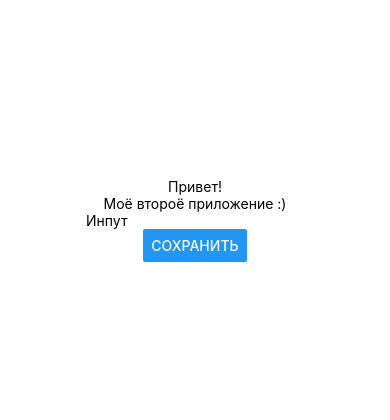
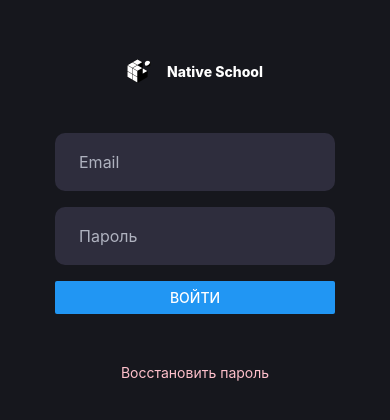
Before and after one commit to d-matern/course-expo-app, a React Native app: screen / in a window 390 px wide. Shown: the part 202-622 px from the top of the page. Built offline with nearby package versions, Linux system fonts and the light colour scheme.

Commit message:
feature: input component, login layout

```diff
--- a/App.tsx
+++ b/App.tsx
@@ -1,26 +1,60 @@
-import { StatusBar } from 'expo-status-bar';
-import { Button, StyleSheet, Text, TextInput, View } from 'react-native';
+import { Button, Image, StyleSheet, Text, TextInput, View } from 'react-native';
+import { Input } from './shared/Input';
 
 export default function App() {
   return (
     <View style={styles.container}>
-      <View>
-        <Text>Привет!</Text>
+      <View style={styles.content}>
+        <View style={styles.header}>
+          <Image
+            style={styles.headerLogo}
+            source={require('./assets/favicon.png')}
+          />
+          <Text style={styles.headerTitle}>Native School</Text>
+        </View>
+
+        <View style={styles.form}>
+          <Input placeholder='Email' placeholderTextColor='#afb2bf' />
+          <Input placeholder='Пароль' placeholderTextColor='#afb2bf' />
+          <Button title='Войти' />
+        </View>
+
+        <Text style={styles.link}>Восстановить пароль</Text>
       </View>
-      <Text>Моё второё приложение :)</Text>
-
-      <TextInput value='Инпут' />
-      <Button title='Сохранить' />
-      <StatusBar style="auto" />
     </View>
   );
 }
 
 const styles = StyleSheet.create({
   container: {
+    padding: 55,
     flex: 1,
-    backgroundColor: '#fff',
+    justifyContent: 'center',
+    backgroundColor: '#16171d'
+  },
+  content: {
     alignItems: 'center',
-    justifyContent: 'center',
+    gap: 50
   },
+  header: {
+    flexDirection: 'row',
+    alignItems: 'center',
+    gap: 16
+  },
+  headerLogo: {
+    width: 24,
+    height: 24,
+  },
+  headerTitle: {
+    color: 'white',
+    fontWeight: 800
+  },
+  form: {
+    alignSelf: 'stretch',
+    gap: 16
+  },
+  link: {
+    color: 'pink',
+    backgroundColor: 'transparent'
+  }
 });
--- /dev/null
+++ b/shared/Input.tsx
@@ -0,0 +1,19 @@
+import { StyleSheet, TextInput, TextInputProps } from "react-native";
+
+export function Input(props: TextInputProps) {
+    return (
+        <TextInput style={styles.input} {...props} />
+    )
+};
+
+const styles = StyleSheet.create({
+    input: {
+        height: 58,
+        paddingHorizontal: 24,
+
+        fontSize: 16,
+
+        borderRadius: 10,
+        backgroundColor: '#2e2d3d',
+    }
+});
```
